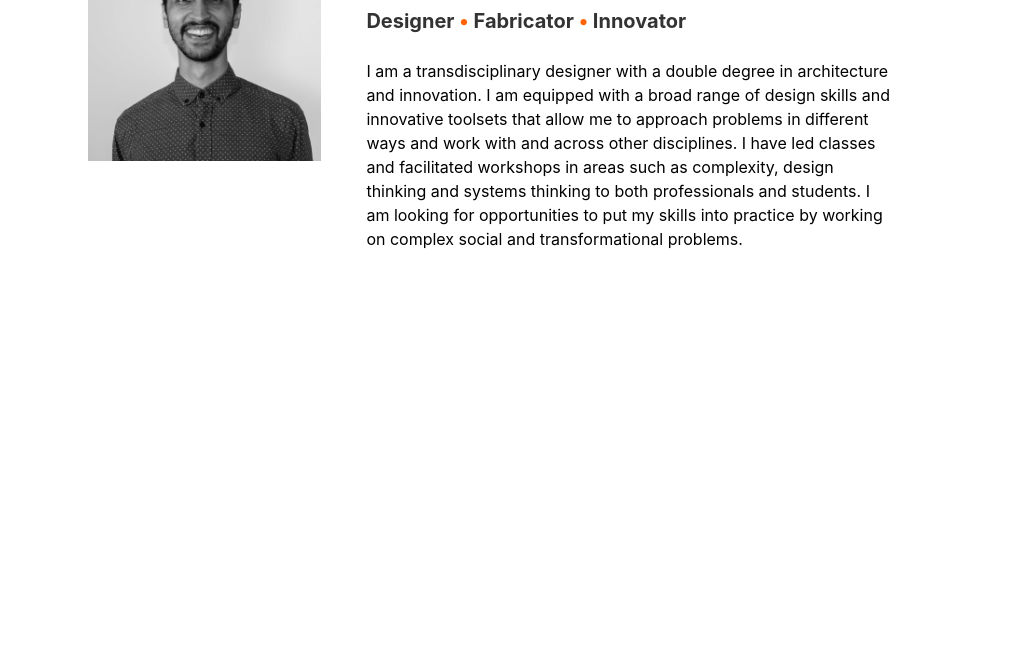
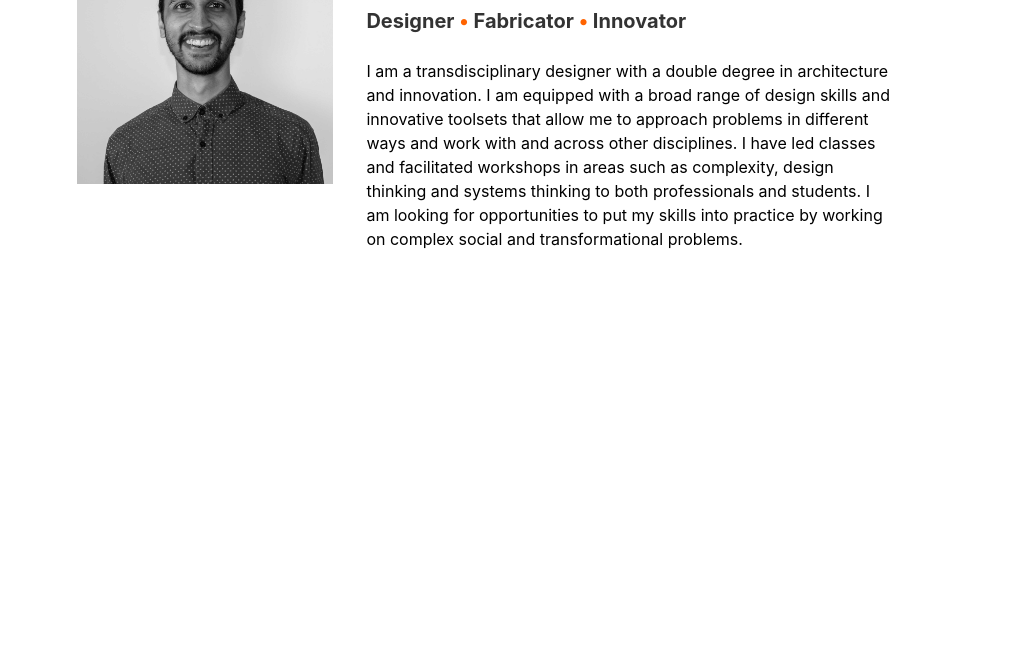
Before and after one commit to sqrootmat/sqrootmat.github.io, a plain HTML site: page about.html in a window 1280 px wide. Shown: the part 143-800 px from the top of the page, without its empty margins (128-1146 px from the left). Drawn offline with Linux system fonts and the light colour scheme.

Commit message:
Add files via upload

```diff
--- a/about.html
+++ b/about.html
@@ -32,11 +32,11 @@
 
     <div class="w-90 center cf">
 
-      <div class="fl w-100 w-third-m w-third-l pa2 db center">
-        <img class="w-80 mw4-ns mw5-l db center" src="resources/images/profilepic.jpg" alt="Profile Picture" />
+      <div class="fl w-100 w-third-l pa2 db center">
+        <img class="mw5-l db center" src="resources/images/profilepic.jpg" alt="Profile Picture" />
       </div>
 
-      <div class="fl w-100 w-two-thirds-ns">
+      <div class="fl w-100 w-two-thirds-l">
 
         <a name="about"></a>
 
```
